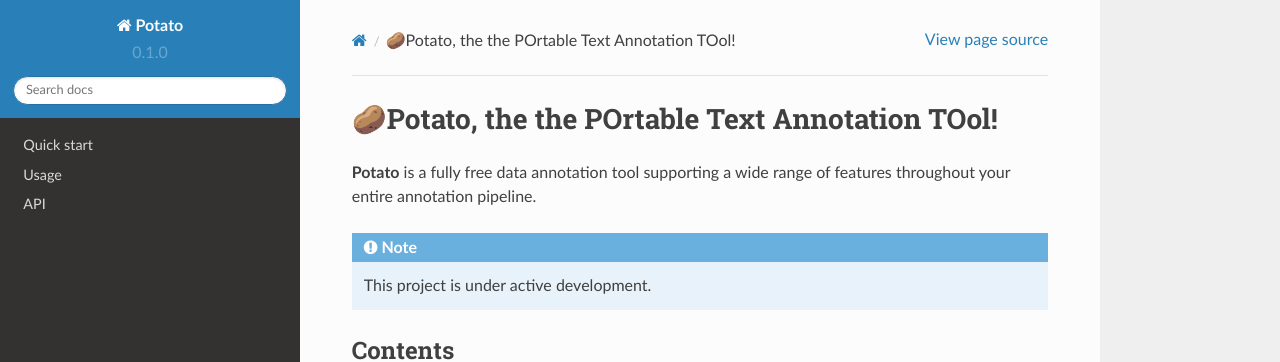
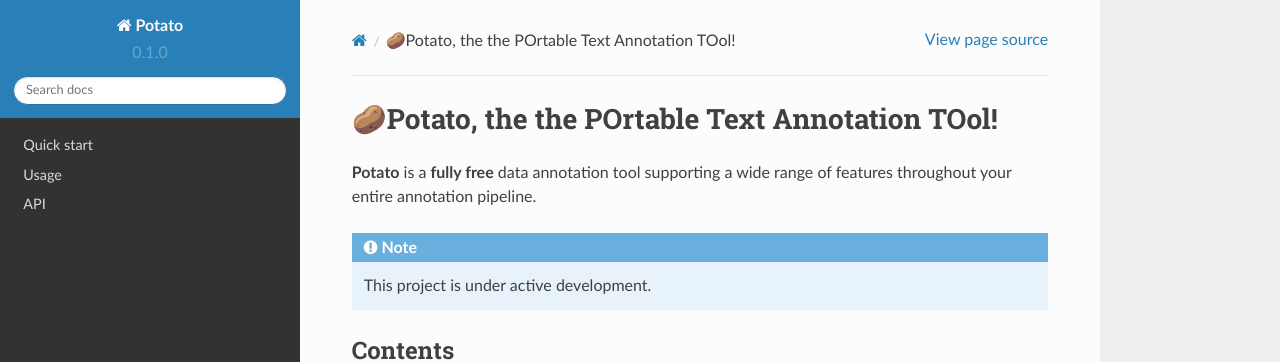
Before and after one commit to Jiaxin-Pei/potato-tutorial, a Sphinx documentation site: the page built from docs/source/index.rst, in a window 1280 px wide. Shown: the top 362 px of the page. Built offline with Sphinx 7.4.7 and the Read the Docs theme 2.0.0, drawn with Linux system fonts in a browser that asks for light colours.

```diff
--- a/docs/source/index.rst
+++ b/docs/source/index.rst
@@ -1,7 +1,7 @@
 🥔Potato, the the POrtable Text Annotation TOol!
 ===================================
 
-**Potato** is a fully free data annotation tool supporting a wide range of features throughout your
+**Potato** is a **fully free** data annotation tool supporting a wide range of features throughout your
 entire annotation pipeline.
 
 
```
